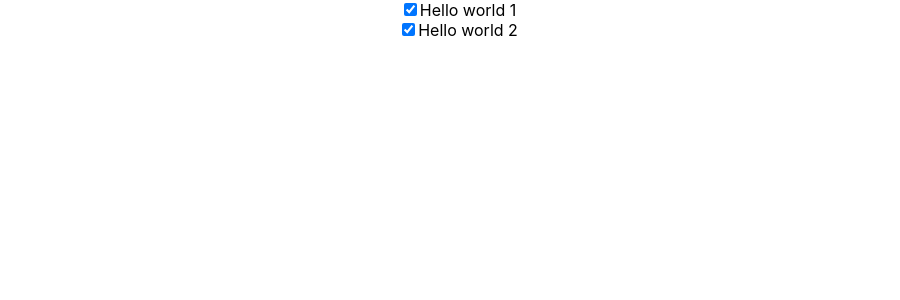
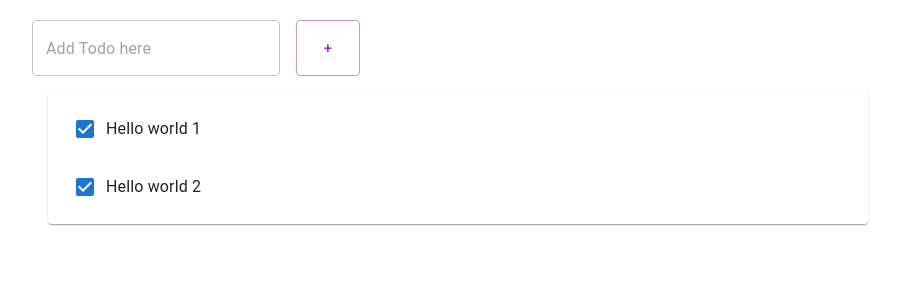
Before and after one commit to dmswl6310/front, a React (Create React App) app: page / in a window 1280 px wide. Shown: the top 300 px of the page, without its empty margins (182-1082 px from the left). Built offline with nearby package versions, Linux system fonts and the light colour scheme.

Commit message:
feat: 투두리스트 추가기능 추가

```diff
--- /dev/null
+++ b/src/AddTodo.js
@@ -0,0 +1,50 @@
+import React, { useState } from "react";
+import { Button, Grid, TextField } from "@mui/material";
+
+const AddTodo = (props) => {
+  const [item, setItem] = useState({ title: "" });
+  const addItem = props.addItem;
+
+  const onButtonClick = () => {
+    addItem(item);
+    setItem({ title: "" });
+  };
+
+  const enterKeyEventHandler = (e) => {
+    if (e.key == "Enter") {
+      onButtonClick();
+    }
+  };
+
+  const onInputChange = (e) => {
+    setItem({ title: e.target.value });
+    console.log(item);
+  };
+
+  return (
+    <Grid container style={{ marginTop: 20 }}>
+      <Grid xs={11} md={11} item style={{ paddingRight: 16 }}>
+        <TextField
+          placeholder="Add Todo here"
+          fullWidth
+          onChange={onInputChange}
+          value={item.title}
+          onKeyPress={enterKeyEventHandler}
+        />
+      </Grid>
+      <Grid xs={1} md={1} item>
+        <Button
+          fullWidth
+          style={{ height: "100%" }}
+          color="secondary"
+          variant="outlined"
+          onClick={onButtonClick}
+        >
+          +
+        </Button>
+      </Grid>
+    </Grid>
+  );
+};
+
+export default AddTodo;
--- a/src/App.js
+++ b/src/App.js
@@ -1,6 +1,8 @@
 import "./App.css";
 import Todo from "./Todo";
 import React, { useState } from "react";
+import { Container, List, Paper } from "@mui/material";
+import AddTodo from "./AddTodo";
 
 function App() {
   const [items, setItems] = useState([
@@ -16,10 +18,31 @@ function App() {
     },
   ]);
 
-  let todoItems =
-    items.length > 0 && items.map((item) => <Todo item={item} key={item.id} />);
+  let todoItems = items.length > 0 && (
+    <Paper style={{ margin: 16 }}>
+      <List>
+        {items.map((item) => (
+          <Todo item={item} key={item.id} />
+        ))}
+      </List>
+    </Paper>
+  );
 
-  return <div className="App">{todoItems}</div>;
+  const addItem = (item) => {
+    item.id = "ID-" + items.length;
+    item.done = false;
+    setItems([...items, item]);
+    console.log("items : ", items);
+  };
+
+  return (
+    <div className="App">
+      <Container maxWidth="md">
+        <AddTodo addItem={addItem} />
+        <div className="TodoList">{todoItems}</div>
+      </Container>
+    </div>
+  );
 }
 
 export default App;
--- a/src/Todo.js
+++ b/src/Todo.js
@@ -1,13 +1,24 @@
 import React, { useState } from "react";
+import { ListItem, ListItemText, InputBase, Checkbox } from "@mui/material";
 
 const Todo = (props) => {
   const [item, setItem] = useState(props.item);
 
   return (
-    <div className="Todo">
-      <input type="checkbox" id={item.id} name={item.id} checked={item.done} />
-      <label id={item.id}>{item.title}</label>
-    </div>
+    <ListItem>
+      <Checkbox checked={item.done} />
+      <ListItemText>
+        <InputBase
+          inputProps={{ "aria-label": "naked" }}
+          type="text"
+          id={item.id}
+          name={item.id}
+          value={item.title}
+          multiline={true}
+          fullWidth={true}
+        />
+      </ListItemText>
+    </ListItem>
   );
 };
 
```
